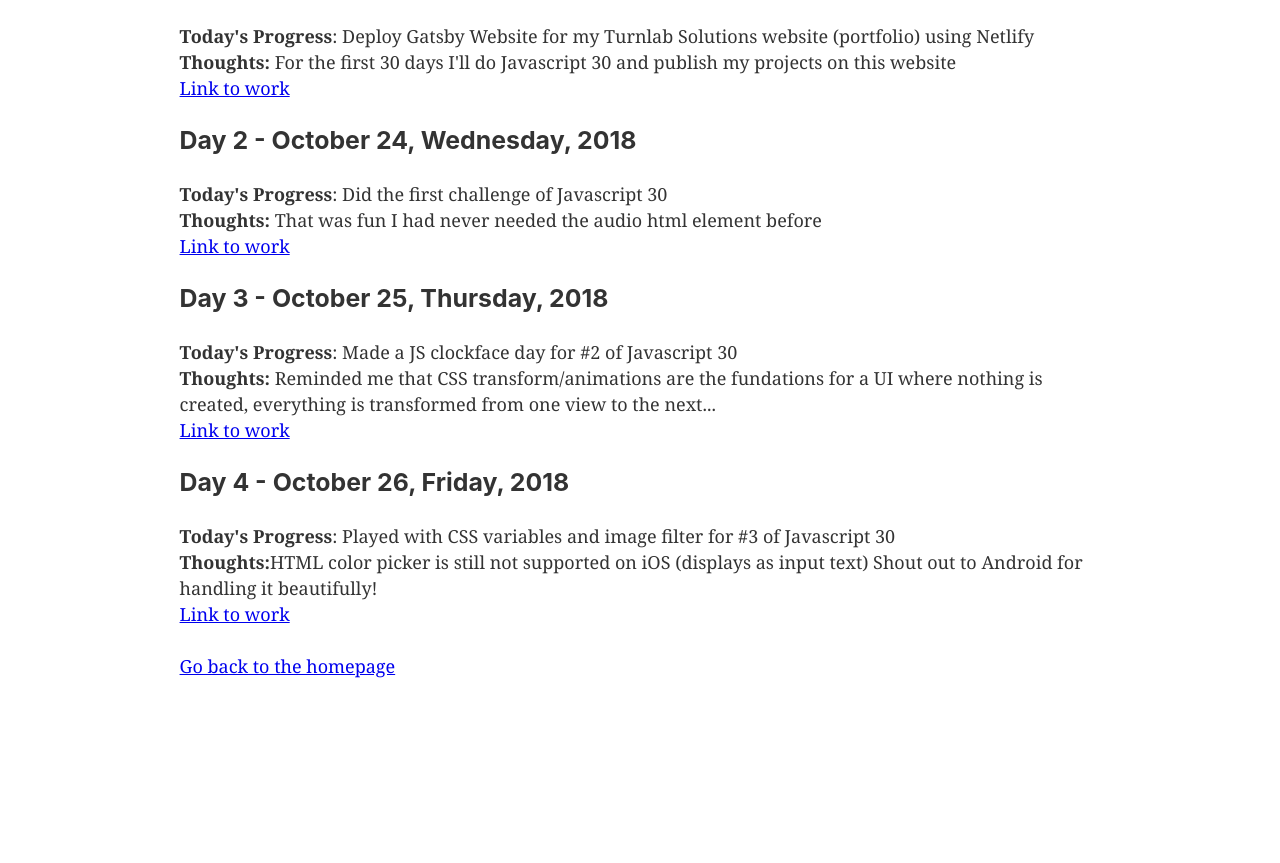
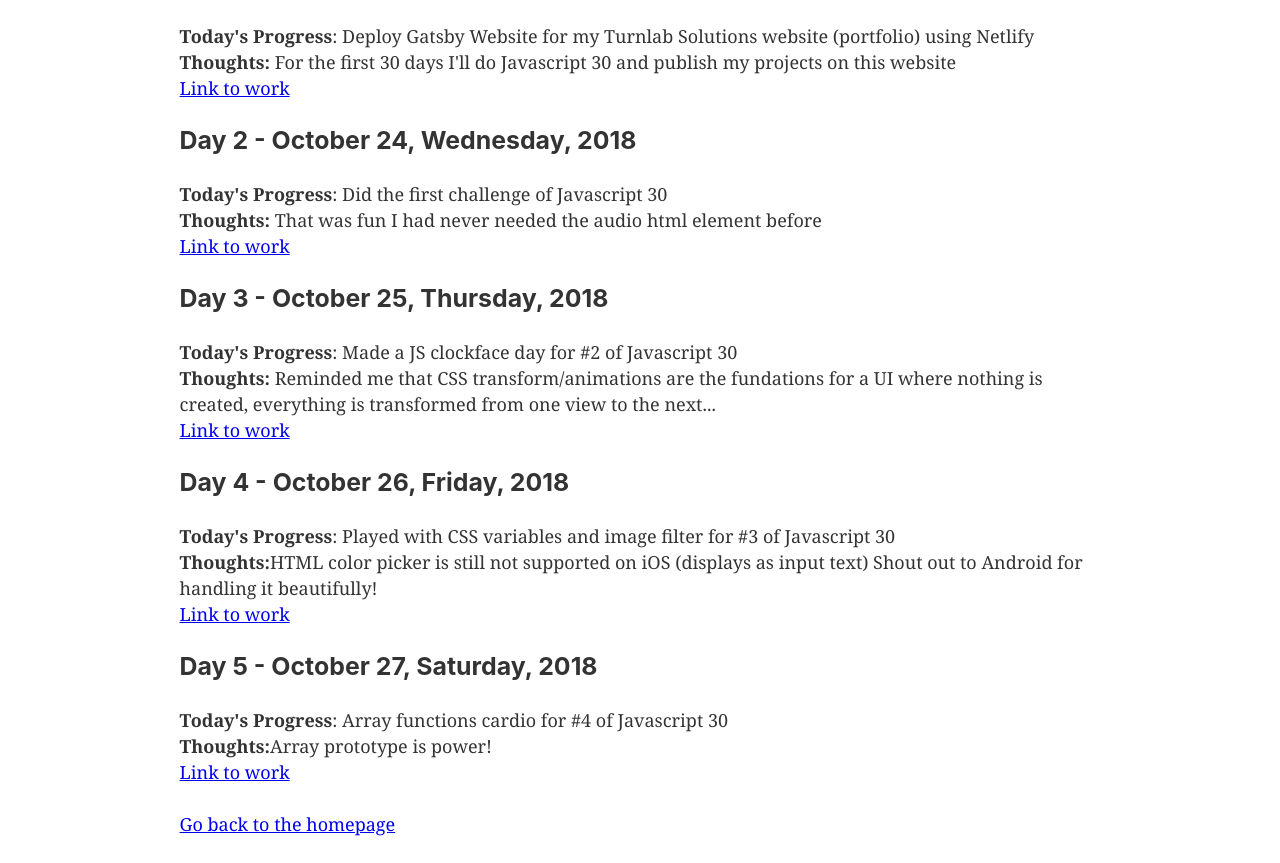
Before and after one commit to turnlab-solutions/website, a Gatsby site: page /100-days-of-code-challenge in a window 1280 px wide. Shown: the part 224-1087 px from the top of the page. Before the commit the page ends 929 px from the top, so only its background shows below. Built offline with nearby package versions, Linux system fonts and the light colour scheme; Gatsby itself is replaced by a stand-in of ours.

Commit message:
Day 5 log

```diff
--- a/src/pages/100-days-of-code-challenge.js
+++ b/src/pages/100-days-of-code-challenge.js
@@ -29,6 +29,12 @@ const SecondPage = () => (
     <strong>Thoughts:</strong>HTML color picker is still not supported on iOS (displays as input text) Shout out to Android for handling it beautifully!<br />
     <a href="https://maxletourneur.github.io/JavaScript30/03%20-%20CSS%20Variables/">Link to work</a><br />
     </p>
+    <h3>Day 5 - October 27, Saturday, 2018</h3>
+    <p>
+    <strong>Today's Progress</strong>: Array functions cardio for #4 of Javascript 30<br />
+    <strong>Thoughts:</strong>Array prototype is power!<br />
+    <a href="https://maxletourneur.github.io/JavaScript30/04%20-%20Array%20Cardio%20Day%201/">Link to work</a><br />
+    </p>
     <Link to="/">Go back to the homepage</Link>
   </Layout>
 )
```
